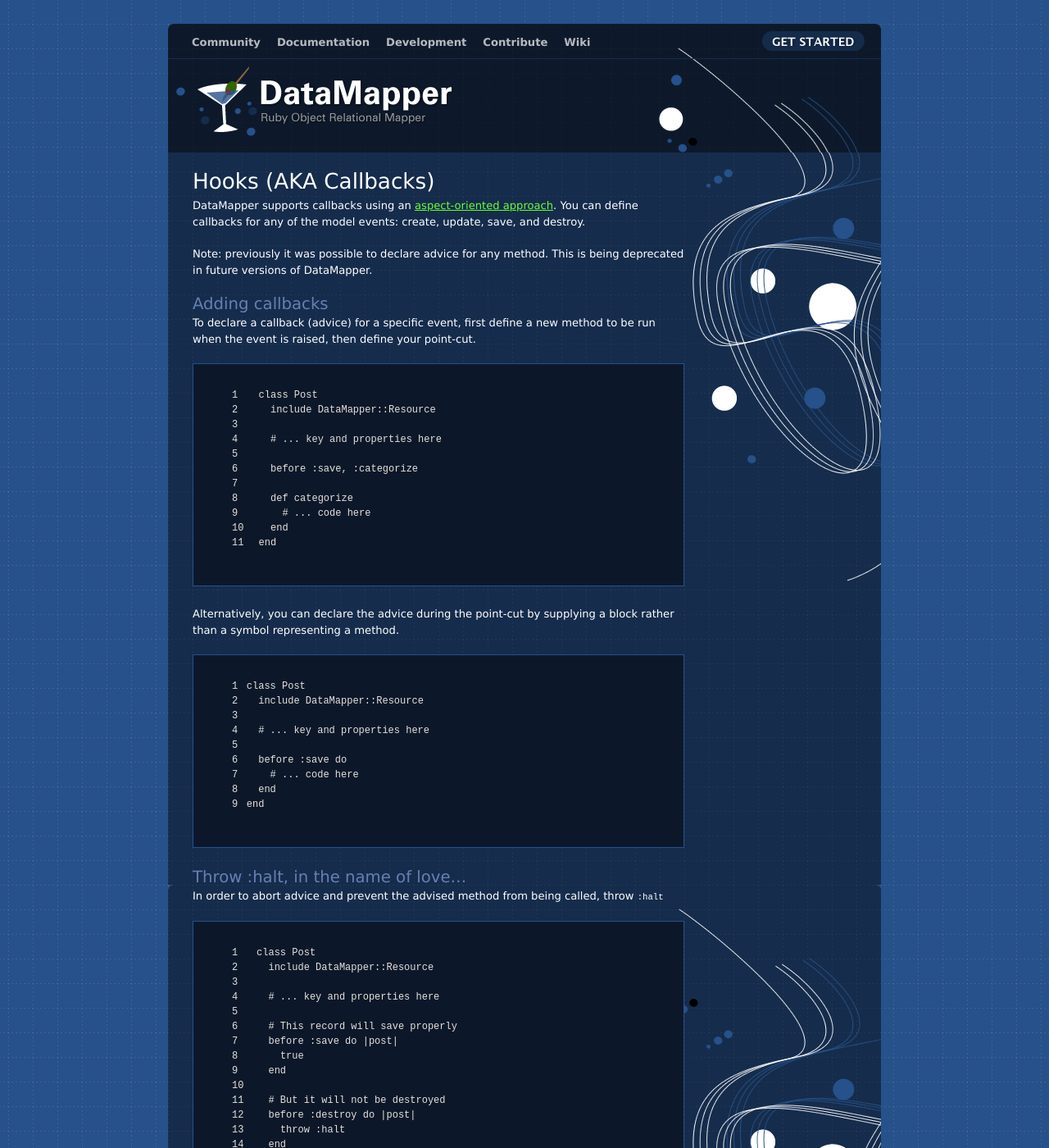
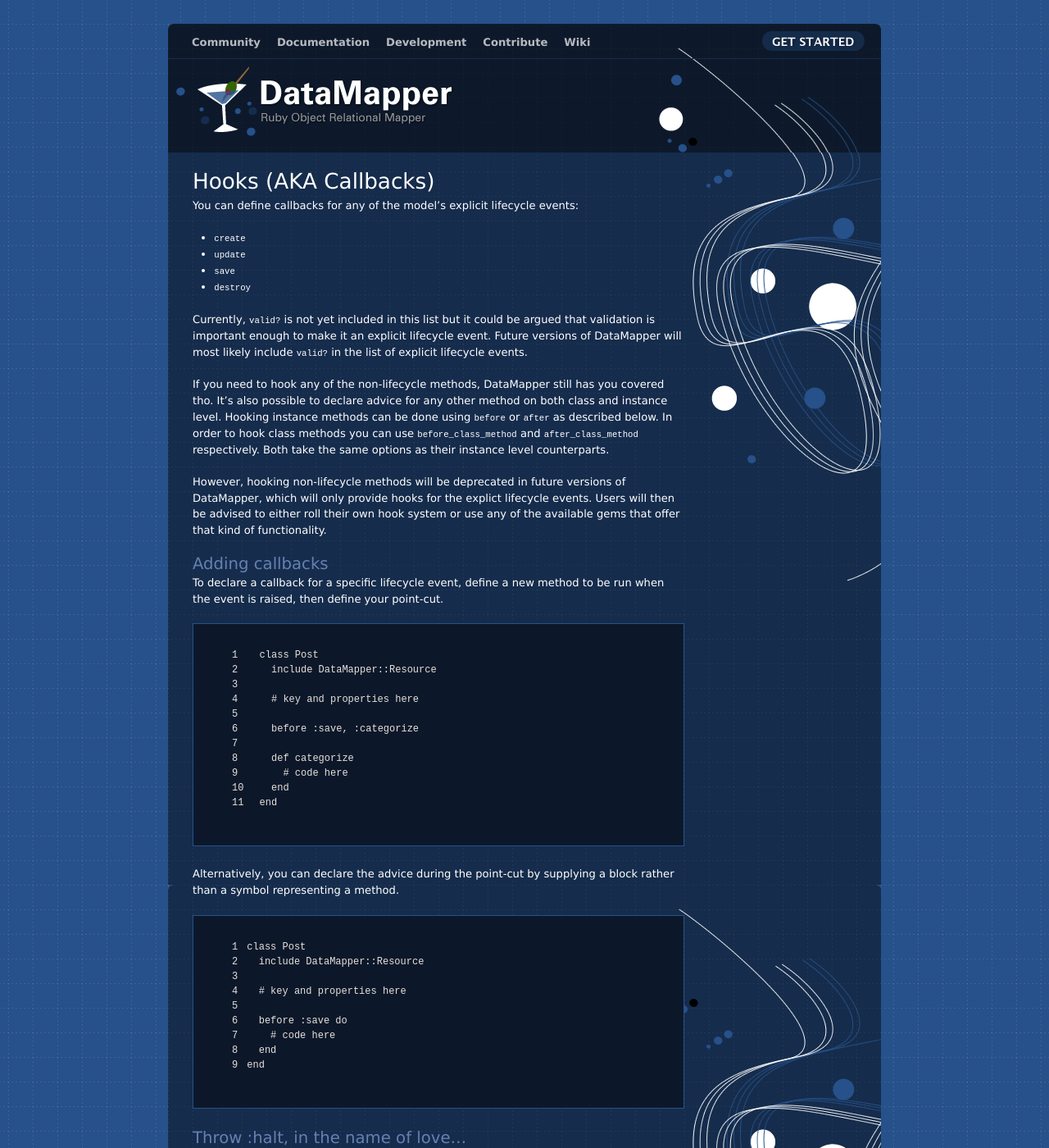
Before and after one commit to datamapper/datamapper.github.com, a Jekyll site: the page built from docs/callbacks.markdown, in a window 1280 px wide and 1400 px high. Shown: the whole window at 82% size. Built offline with Jekyll 4.4.1, drawn with Linux system fonts in a browser that asks for light colours.

Commit message:
Explain the current state of the hook implementation

```diff
--- a/docs/callbacks.markdown
+++ b/docs/callbacks.markdown
@@ -8,27 +8,47 @@ created_at: Fri Nov 30 15:29:01 +1030 2007
 {{ page.title }}
 ================
 
-DataMapper supports callbacks using an [aspect-oriented approach](http://en.wikipedia.org/wiki/Aspect_oriented).
-You can define callbacks for any of the model events: create, update, save, and destroy.
+You can define callbacks for any of the model's explicit lifecycle events:
 
-Note: previously it was possible to declare advice for any method.  This is being deprecated in future versions of DataMapper.
+* `create`
+* `update`
+* `save`
+* `destroy`
+
+Currently, `valid?` is not yet included in this list but it could be
+argued that validation is important enough to make it an explicit
+lifecycle event. Future versions of DataMapper will most likely include
+`valid?` in the list of explicit lifecycle events.
+
+If you need to hook any of the non-lifecycle methods, DataMapper still
+has you covered tho. It's also possible to declare advice for any other
+method on both class and instance level. Hooking instance methods can be
+done using `before` or `after` as described below. In order to hook
+class methods you can use `before_class_method` and `after_class_method`
+respectively. Both take the same options as their instance level
+counterparts.
+
+However, hooking non-lifecycle methods will be deprecated in future versions
+of DataMapper, which will only provide hooks for the explict lifecycle events.
+Users will then be advised to either roll their own hook system or use any of
+the available gems that offer that kind of functionality.
 
 Adding callbacks
 ----------------------------
 
-To declare a callback (advice) for a specific event, first define a new method to
+To declare a callback for a specific lifecycle event, define a new method to
 be run when the event is raised, then define your point-cut.
 
 {% highlight ruby linenos %}
 class Post
   include DataMapper::Resource
 
-  # ... key and properties here
+  # key and properties here
 
   before :save, :categorize
 
   def categorize
-    # ... code here
+    # code here
   end
 end
 {% endhighlight %}
@@ -40,10 +60,10 @@ block rather than a symbol representing a method.
 class Post
   include DataMapper::Resource
 
-  # ... key and properties here
+  # key and properties here
 
   before :save do
-    # ... code here
+    # code here
   end
 end
 {% endhighlight %}
```
